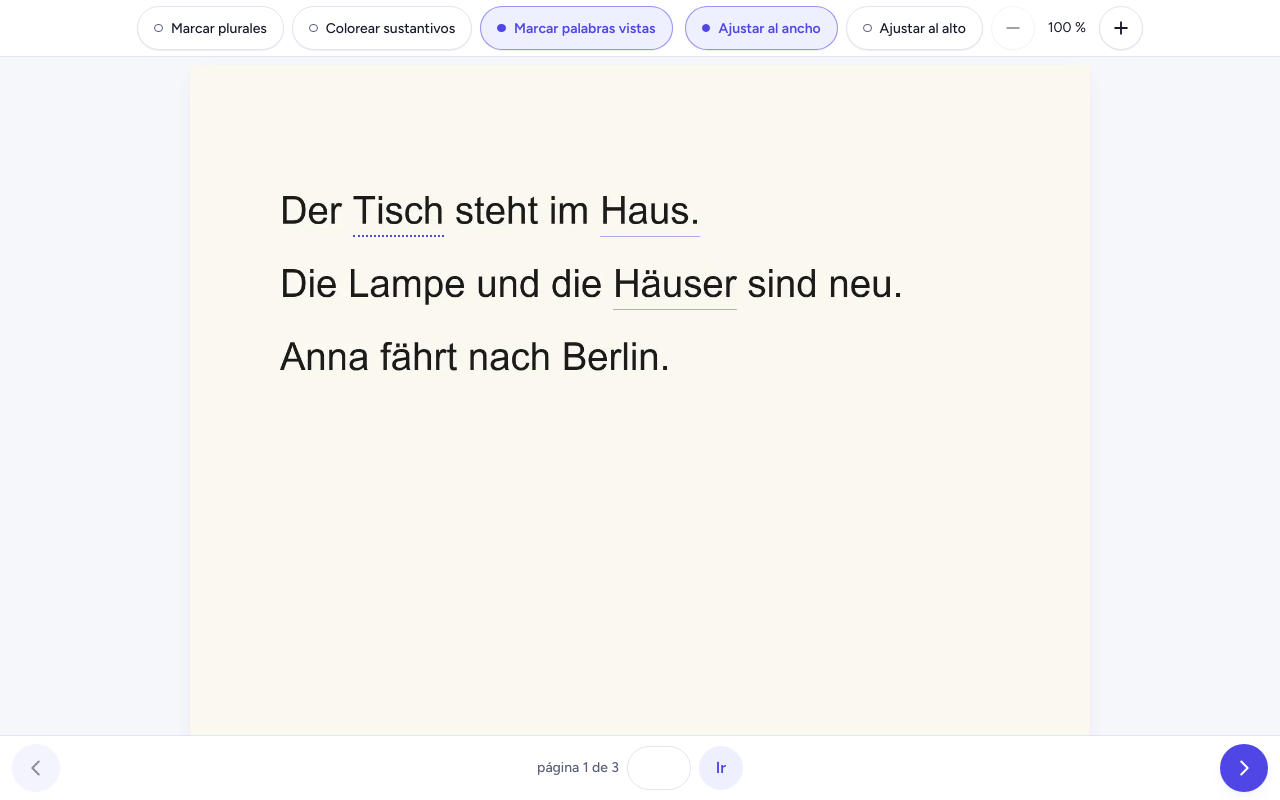
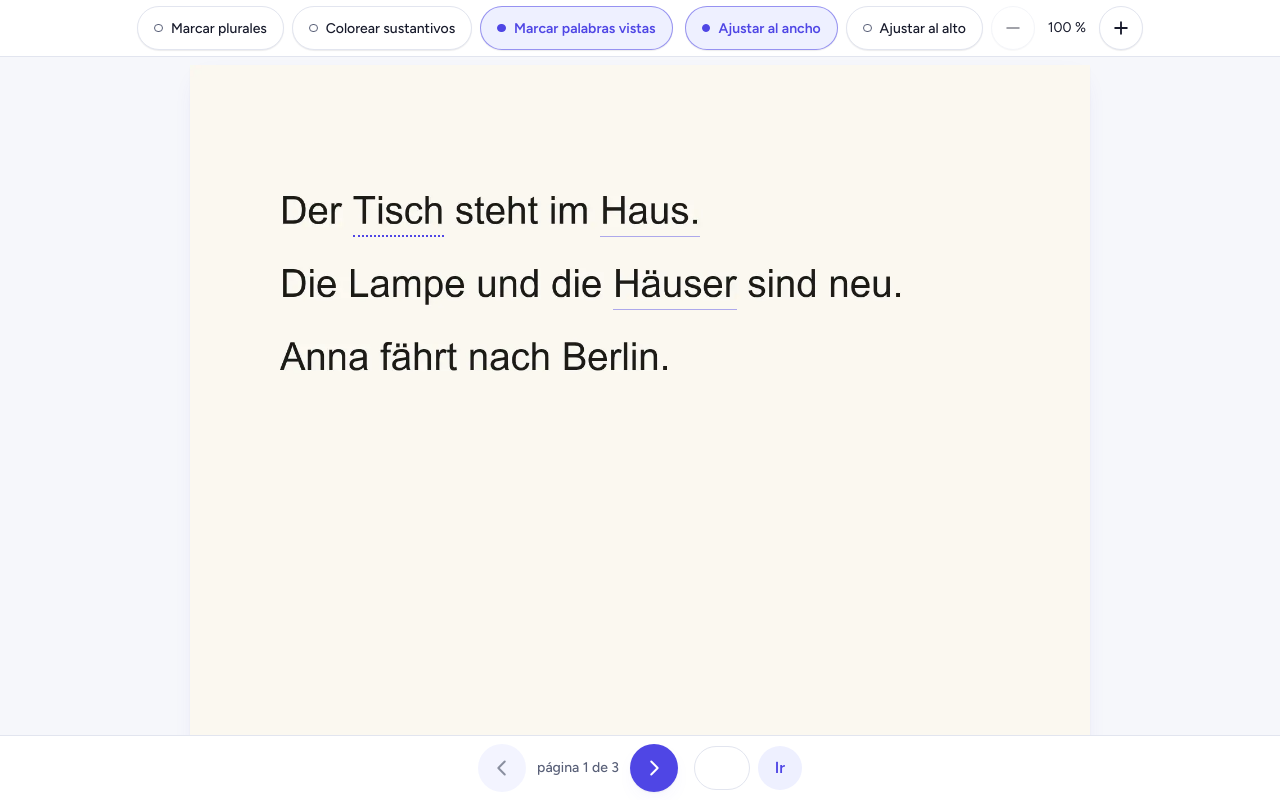
Before and after one commit to Ally2403/My-Deutsch, a Next.js app: page /lector/demo in a window 1280 px wide. Built offline with nearby package versions, Linux system fonts and the light colour scheme.

Commit message:
RF-16: flechas de página junto al número de página (#33)

```diff
--- a/components/reader/page-reader.tsx
+++ b/components/reader/page-reader.tsx
@@ -528,7 +528,7 @@ export function PageReader({
 
       <nav
         aria-label="Páginas"
-        className="flex items-center justify-between gap-2 border-t border-border bg-surface px-3 py-2"
+        className="flex items-center justify-center gap-2 border-t border-border bg-surface px-3 py-2"
         style={{ paddingBottom: "max(0.5rem, env(safe-area-inset-bottom))" }}
       >
         <button
@@ -540,11 +540,20 @@ export function PageReader({
         >
           <Icon name="left" size={22} />
         </button>
-        <form onSubmit={onSubmit} className="flex items-center gap-2">
-          <span
-            aria-live="polite"
-            className="text-sm font-medium text-muted"
-          >{`página ${page} de ${total}`}</span>
+        <span
+          aria-live="polite"
+          className="min-w-[5.5rem] text-center text-sm font-medium text-muted"
+        >{`página ${page} de ${total}`}</span>
+        <button
+          type="button"
+          aria-label="Página siguiente"
+          disabled={page >= total}
+          onClick={() => go("next")}
+          className="btn-round"
+        >
+          <Icon name="right" size={22} />
+        </button>
+        <form onSubmit={onSubmit} className="ml-2 flex items-center gap-2">
           <label className="sr-only" htmlFor="reader-goto">
             Ir a la página
           </label>
@@ -554,21 +563,12 @@ export function PageReader({
             value={input}
             onChange={(e) => setInput(e.target.value)}
             aria-invalid={inputError}
-            className="min-h-11 w-16 rounded-full border border-border bg-surface px-2 text-center focus:border-accent"
+            className="min-h-11 w-14 rounded-full border border-border bg-surface px-2 text-center focus:border-accent"
           />
           <button type="submit" className="btn-go">
             Ir
           </button>
         </form>
-        <button
-          type="button"
-          aria-label="Página siguiente"
-          disabled={page >= total}
-          onClick={() => go("next")}
-          className="btn-round"
-        >
-          <Icon name="right" size={22} />
-        </button>
       </nav>
       {inputError && (
         <p role="alert" className="px-3 pb-2 text-sm text-danger">
```
